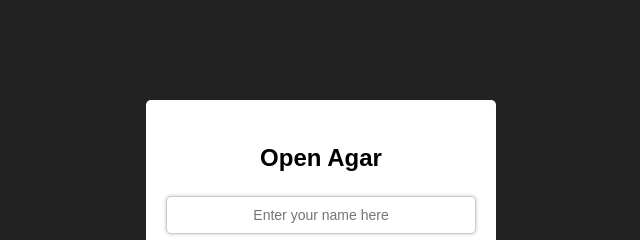
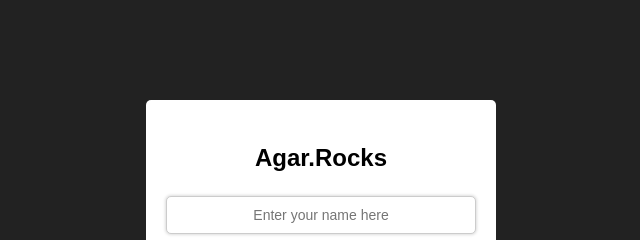
Before and after one commit to blackboro/agar, a website built with webpack: page src/client/index.html in a window 1280 px wide. Shown: the top 240 px of the page, 319-959 px from the left. Built offline with nearby package versions, Linux system fonts and the light colour scheme.

Commit message:
Changed index

```diff
--- a/src/client/index.html
+++ b/src/client/index.html
@@ -3,7 +3,7 @@
 <head>
     <!-- Meta Properties -->
     <meta charset="UTF-8">
-    <title>Open Agar</title>
+    <title>Agar.Rocks</title>
     <meta name="viewport" content="width=device-width, initial-scale=1.0, maximum-scale=1.0, minimum-scale=1.0, user-scalable=no">
     <!-- CSS -->
     <link rel="stylesheet" href="css/main.css" />
@@ -26,7 +26,7 @@
     </div>
     <div id="startMenuWrapper">
         <div id="startMenu">
-            <p>Open Agar</p>
+            <p>Agar.Rocks</p>
             <input type="text" tabindex="0" autofocus placeholder="Enter your name here" id="playerNameInput" maxlength="25" />
             <b class="input-error">Nick must be alphanumeric characters only!</b>
             <br />
```
